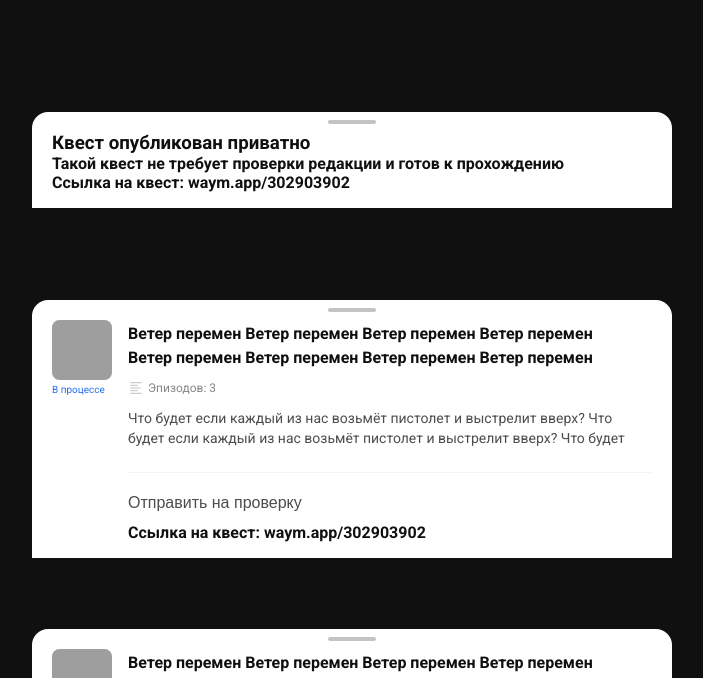
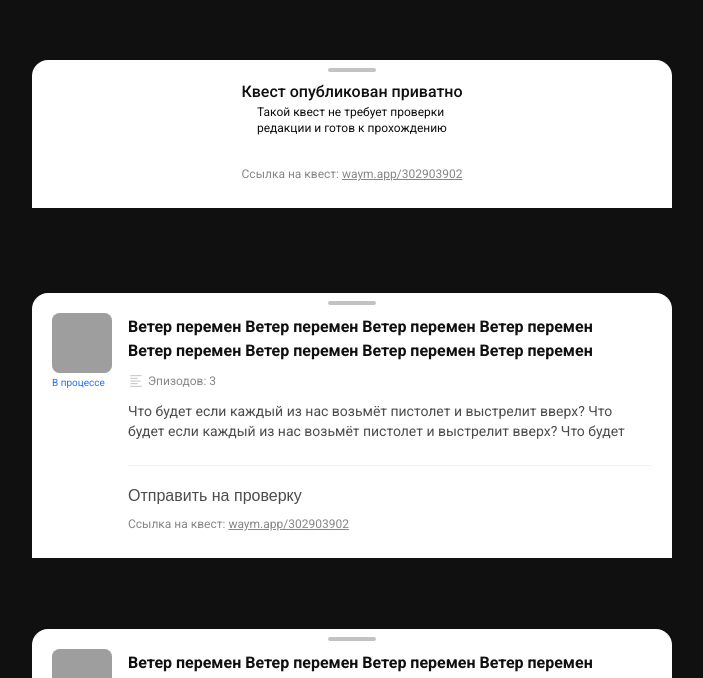
Before and after one commit to nanawebdev/quests-nuxt, a Nuxt app: page /bottomsheet in a window 1280 px wide. Shown: the part 117-795 px from the top of the page, without its empty margins (288-991 px from the left). Built offline with nearby package versions, Linux system fonts and the light colour scheme; grey boxes are pictures that could not be loaded.

Commit message:
Верстка разных вариантов боттомшита

```diff
--- a/assets/scss/bottomsheet.scss
+++ b/assets/scss/bottomsheet.scss
@@ -66,6 +66,10 @@
   padding-bottom: 10px;
 }
 
+.bottomsheet-action:hover {
+  color: var(--default-dark-50);
+}
+
 .bottomsheet .divider {
   background-color: var(--bottomsheet-light);
   margin-top: 24px;
@@ -87,6 +91,47 @@
   color: var(--default-dark);
 }
 
+.quest-link-wrapper {
+  font-weight: 400;
+  font-size: 12px;
+  line-height: 16px;
+  color: var(--default-dark-50);
+  cursor: pointer;
+  margin-bottom: 10px;
+}
+
+.quest-link {
+  text-decoration: underline;
+}
+
+.quest-link:hover {
+  color: var(--default-dark);
+}
+
+.bottomsheet-title {
+  color: var(--default-dark);
+  font-weight: 500;
+  font-size: 16px;
+  line-height: 24px;
+  margin: 0;
+  margin-top: 12px;
+  margin-bottom: 4px;
+}
+
+.bottomsheet-description {
+  font-weight: 400;
+  font-size: 12px;
+  line-height: 16px;
+  margin-bottom: 30px;
+  max-width: 190px;
+}
+
+.bottomsheet-info-wrapper {
+  display: flex;
+  flex-direction: column;
+  align-items: center;
+}
+
 @media (max-width: 640px) {
   .bottomsheet-wrapper {
     width: 100%;
@@ -99,4 +144,8 @@
     left: 50%;
     margin-left: -24px;
   }
+
+  .actions-wrapper {
+    margin-left: 0;
+  }
 }
```
